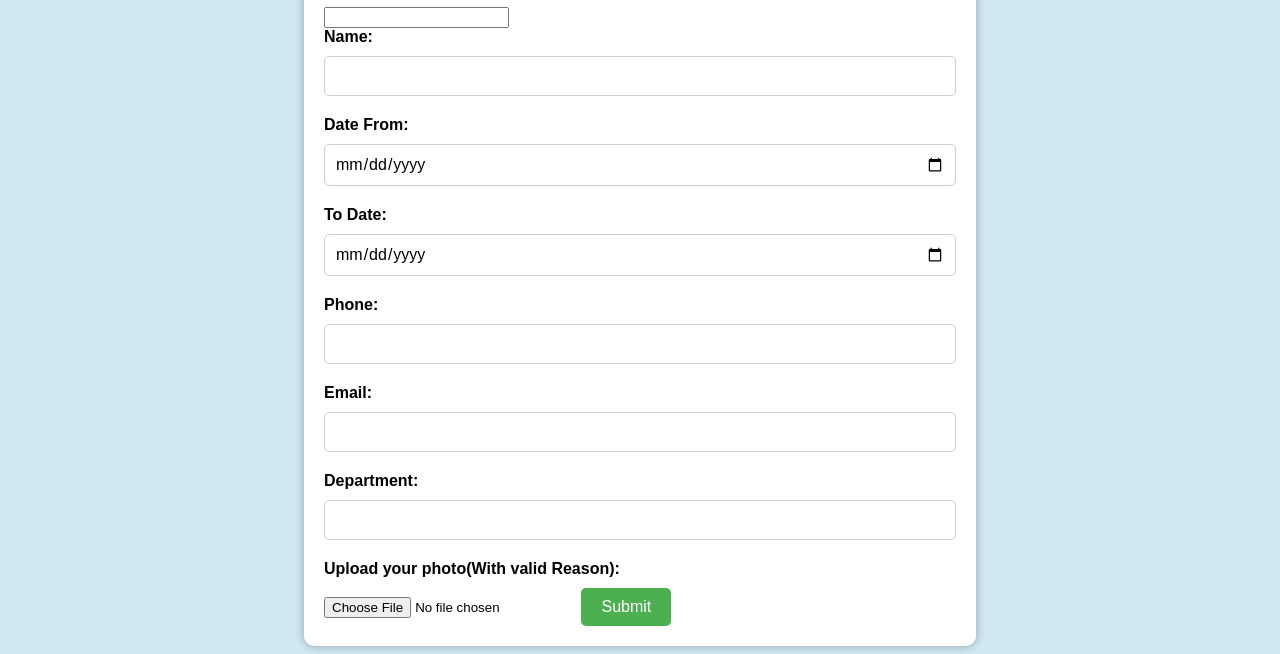
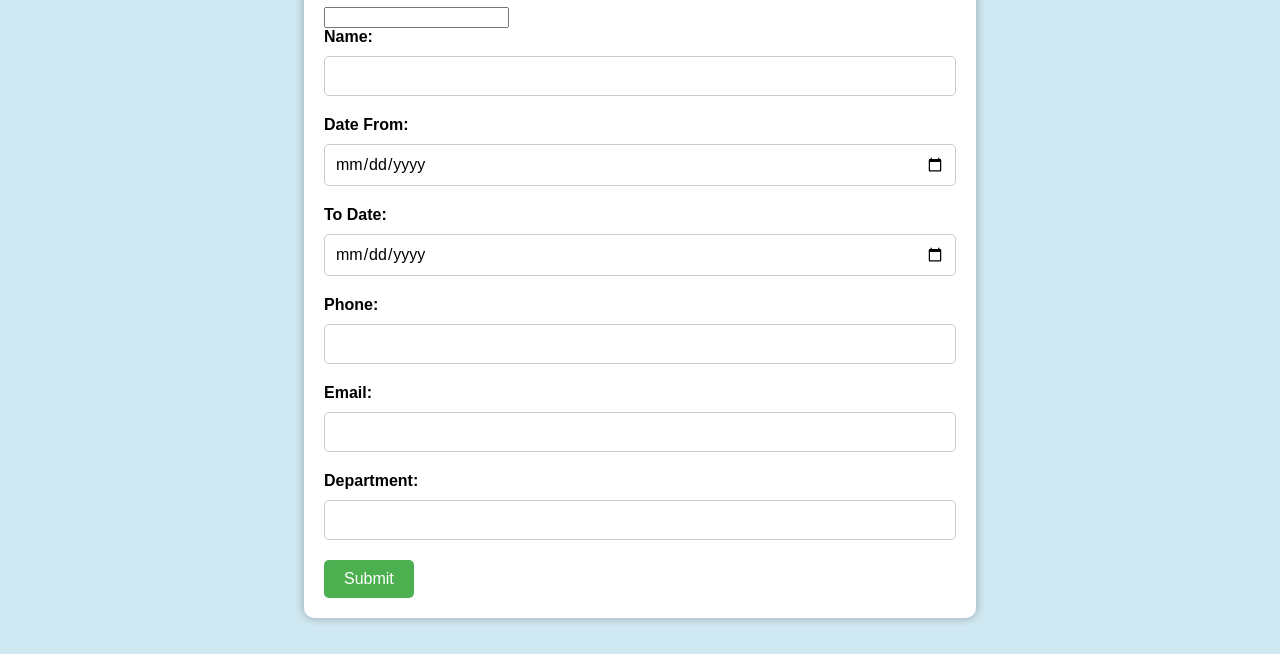
Before and after one commit to bernardYong0119/aws-live1, a plain HTML site: page templates/LeaveApplication.html in a window 1280 px wide. Shown: the part 186-840 px from the top of the page. After the commit the page ends 812 px from the top, so only its background shows below. Drawn offline with Linux system fonts and the light colour scheme.

Commit message:
Update LeaveApplication.html

```diff
--- a/templates/LeaveApplication.html
+++ b/templates/LeaveApplication.html
@@ -123,8 +123,6 @@
 		<label for="department">Department:</label>
 		<input type="text" id="department" name="department" required>
 
-        <label for="LAphoto">Upload your photo(With valid Reason):</label>
-        <input type="file" id="LAphoto" name="LAphoto" accept="image/*">
 
 		<input type="submit" value="Submit">
 
```
